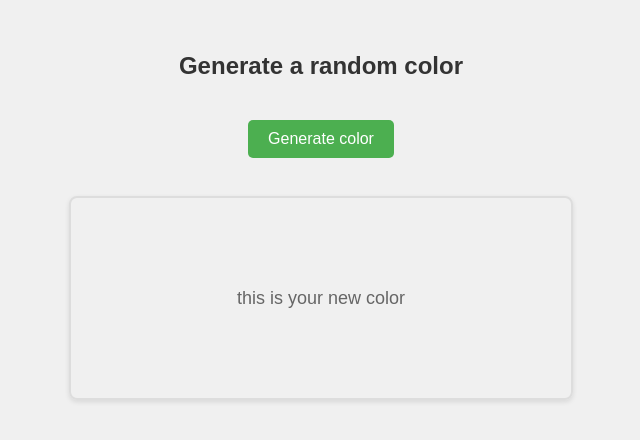
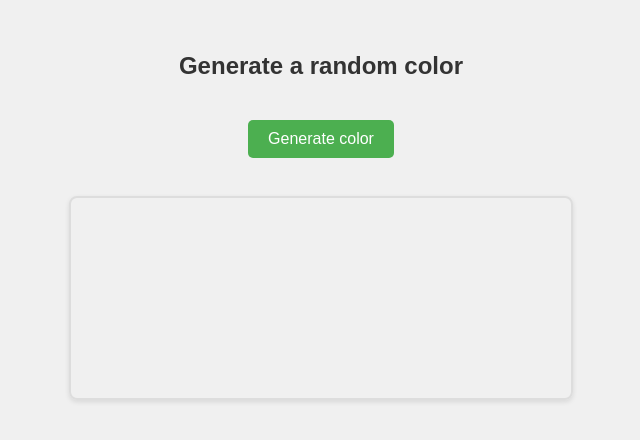
Before and after one commit to mohitvanzara/RENDOM_COLOUR_GENERATE-_with_RGB_VALUE, a plain HTML site: page index.html in a window 1280 px wide. Shown: the whole page, without its empty margins (319-959 px from the left). Drawn offline with Linux system fonts and the light colour scheme.

Commit message:
Update index.html

```diff
--- a/index.html
+++ b/index.html
@@ -12,7 +12,7 @@
     <button>Generate color</button>
     <br>
     <br>
-    <div>this is your new color</div>
+    <div></div>
     <script src="app.js"></script>
 </body>
 </html>
```
